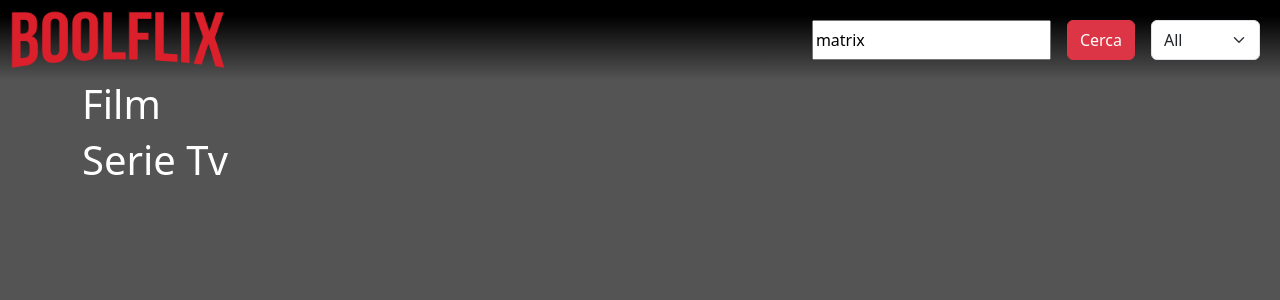
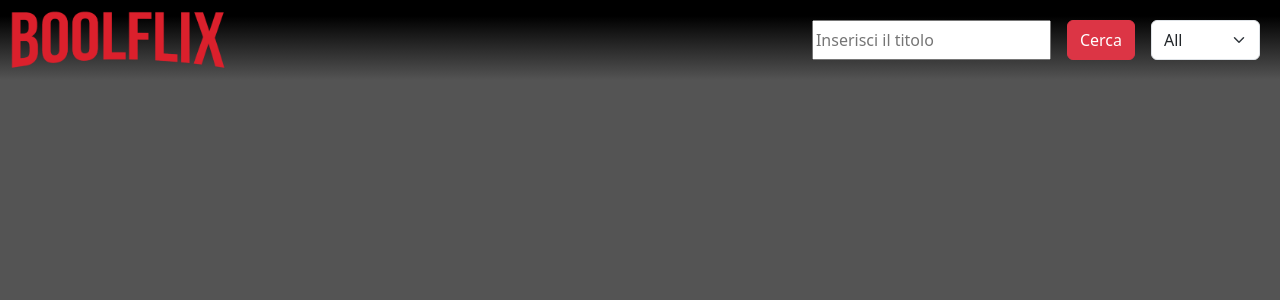
Before and after one commit to FraRussotto/vite-boolflix, a Vue app: page / in a window 1280 px wide. Shown: the top 300 px of the page. Built offline with nearby package versions, Linux system fonts and the light colour scheme.

Commit message:
[edit] v-if component MainContainer in App

```diff
--- a/src/App.vue
+++ b/src/App.vue
@@ -15,7 +15,7 @@
     },
     data(){
       return{
-
+        store
       }
     },
     methods:{
@@ -41,8 +41,8 @@
 
 <template>
   <Header @search="startSearch" />
-  <MainContainer title="Film" type="movie"/>
-  <MainContainer title="Serie Tv" type="tv"/>
+  <MainContainer v-if="store.movie.length > 0" title="Film" type="movie"/>
+  <MainContainer v-if="store.tv.length > 0" title="Serie Tv" type="tv"/>
 </template>
 
 <style lang="scss">
--- a/src/data/store.js
+++ b/src/data/store.js
@@ -5,7 +5,7 @@ export const store = reactive({
   apiParams: {
     api_key: 'e5c6fcdaa18cd280c36d84fffcd4b807',
     language: 'it-IT',
-    query: 'matrix'
+    query: ''
   },
   movie: [],
   tv: [],
```
